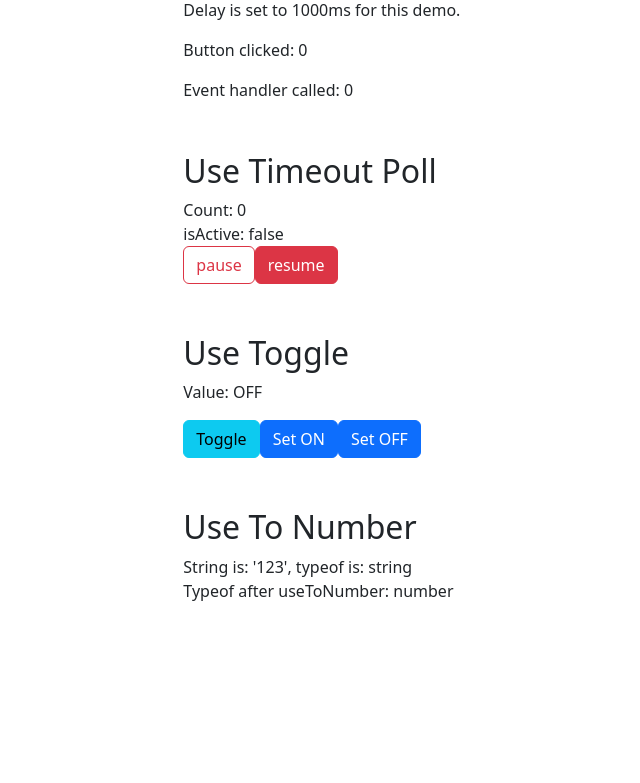
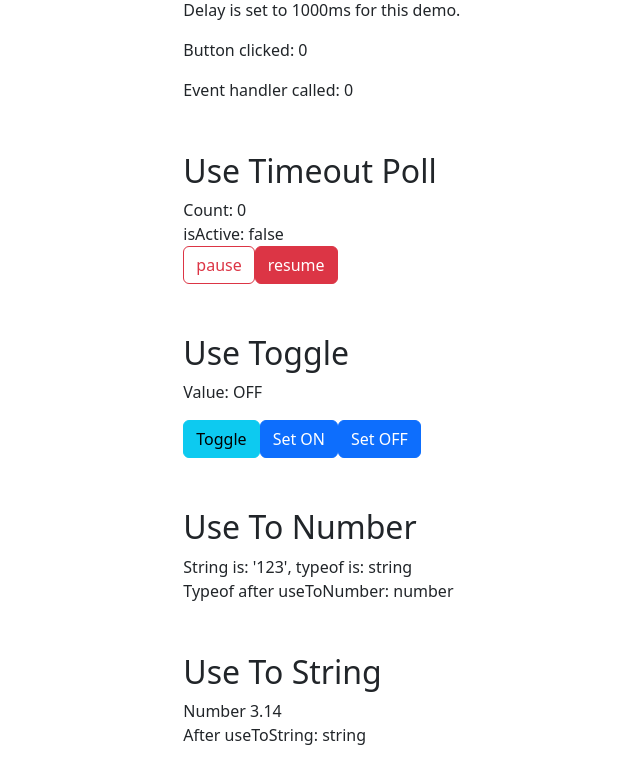
Before and after one commit to UlakhovichKate/vueUse, a Vue app: page /utilities in a window 1280 px wide. Shown: the part 5267-6050 px from the top of the page, without its empty margins (254-894 px from the left). Before the commit the page ends 5920 px from the top, so only its background shows below. Built offline with nearby package versions, Linux system fonts and the light colour scheme; no server answers.

Commit message:
UseToString.vue

```diff
--- a/src/components/ListUtilities.vue
+++ b/src/components/ListUtilities.vue
@@ -19,7 +19,8 @@
   <use-throttle-fn/>
   <use-timeout-poll/>
   <use-toggle/>
-  <UseToNumber/>
+  <use-to-number/>
+  <use-to-string/>
 </template>
 
 <script setup>
@@ -44,6 +45,7 @@ import UseThrottleFn from "../vueUseComponents/UseThrottleFn.vue";
 import UseTimeoutPoll from "../vueUseComponents/UseTimeoutPoll.vue";
 import UseToggle from "../vueUseComponents/UseToggle.vue";
 import UseToNumber from "../vueUseComponents/UseToNumber.vue";
+import UseToString from "../vueUseComponents/UseToString.vue";
 
 
 
--- /dev/null
+++ b/src/vueUseComponents/UseToString.vue
@@ -0,0 +1,21 @@
+<template>
+  <h2>Use To String</h2>
+  <div>Number {{ number }}</div>
+  <div>After useToString: {{ result }}</div>
+</template>
+
+<script setup>
+import { useToString } from '@vueuse/core'
+import {ref} from "vue";
+
+const number = ref(3.14)
+const result = ref(null)
+const str = useToString(number)
+
+str.value // '3.14'
+result.value = typeof str.value;
+</script>
+
+<style scoped>
+
+</style>
```
